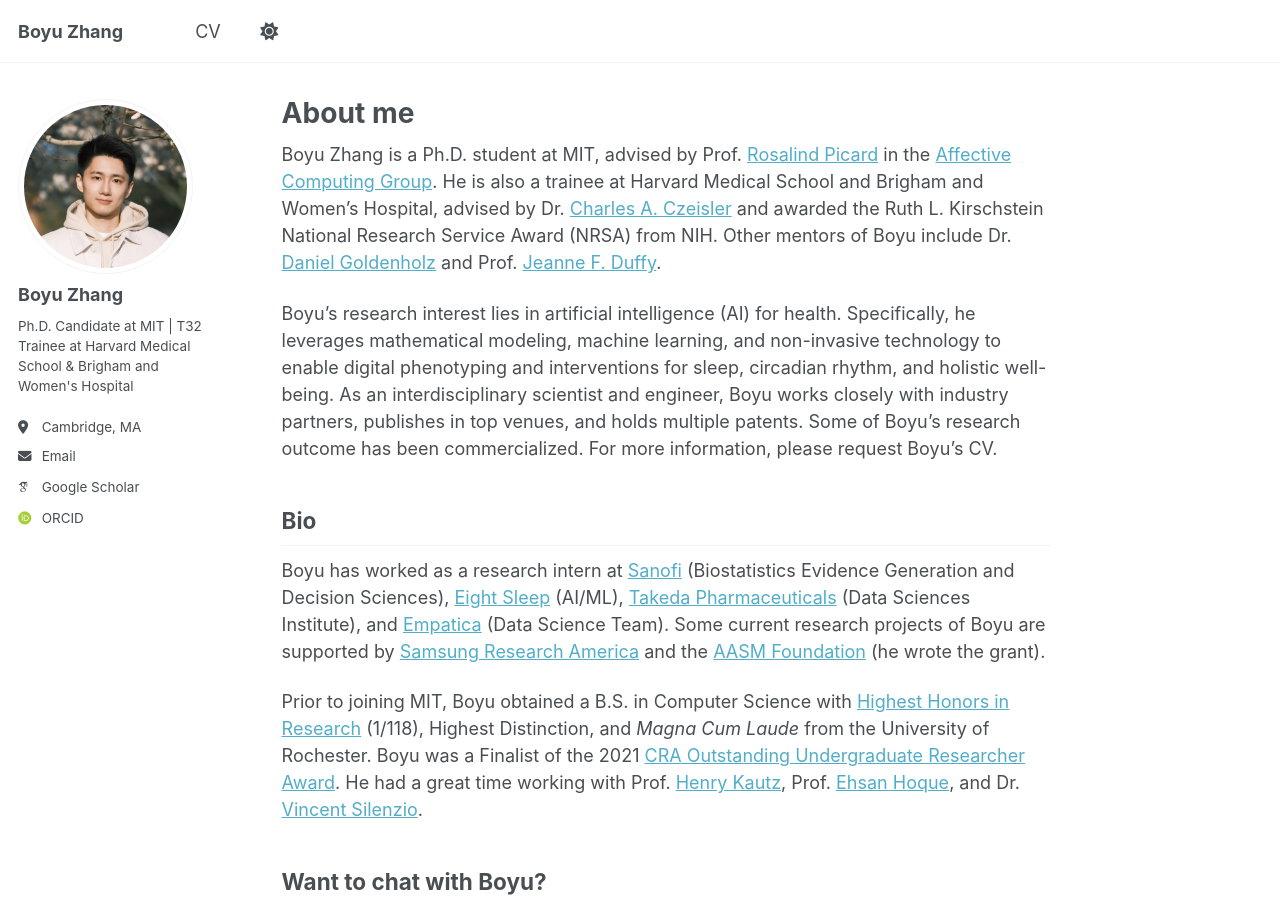
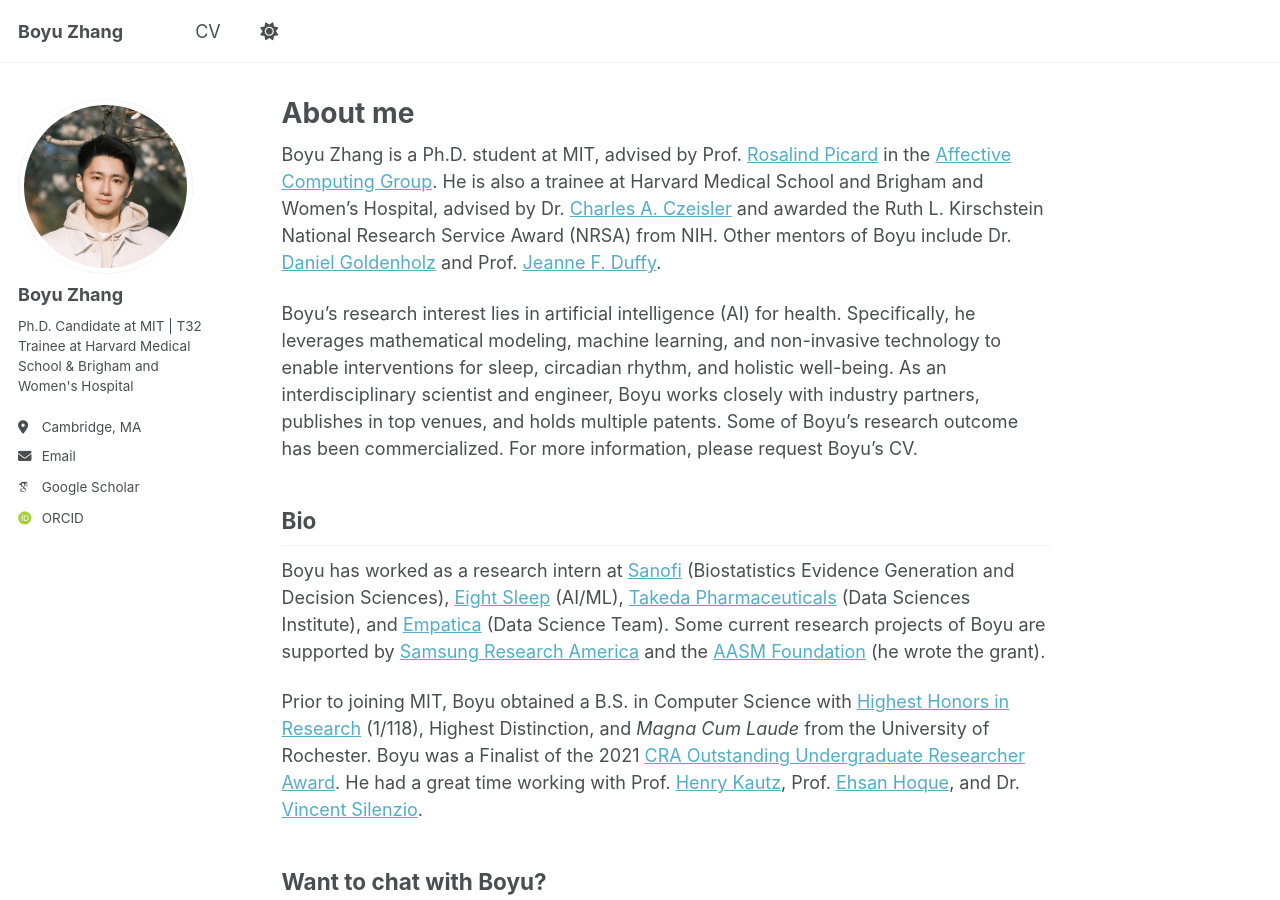
Before and after one commit to boyu-zhang-25/boyu-zhang-25.github.io, a Jekyll site: the page built from _pages/about.md, in a window 1280 px wide and 900 px high. Built offline with Jekyll 4.4.1, drawn with Linux system fonts in a browser that asks for light colours; some web fonts are replaced.

Commit message:
updated About

```diff
--- a/_pages/about.md
+++ b/_pages/about.md
@@ -9,7 +9,7 @@
 
 Boyu Zhang is a Ph.D. student at MIT, advised by Prof. [Rosalind Picard](https://web.media.mit.edu/~picard/) in the [Affective Computing Group](https://www.media.mit.edu/groups/affective-computing/overview/). He is also a trainee at Harvard Medical School and Brigham and Women's Hospital, advised by Dr. [Charles A. Czeisler](https://connects.catalyst.harvard.edu/Profiles/display/Person/24237) and awarded the Ruth L. Kirschstein National Research Service Award (NRSA) from NIH. Other mentors of Boyu include Dr. [Daniel Goldenholz](https://connects.catalyst.harvard.edu/Profiles/display/Person/27784) and Prof. [Jeanne F. Duffy](https://connects.catalyst.harvard.edu/Profiles/display/Person/17373).
 
-Boyu's research interest lies in artificial intelligence (AI) for health. Specifically, he leverages mathematical modeling, machine learning, and non-invasive technology to enable digital phenotyping and interventions for sleep, circadian rhythm, and holistic well-being. As an interdisciplinary scientist and engineer, Boyu works closely with industry partners, publishes in top venues, and holds multiple patents. Some of Boyu's research outcome has been commercialized. For more information, please request Boyu's CV.
+Boyu's research interest lies in artificial intelligence (AI) for health. Specifically, he leverages mathematical modeling, machine learning, and non-invasive technology to enable interventions for sleep, circadian rhythm, and holistic well-being. As an interdisciplinary scientist and engineer, Boyu works closely with industry partners, publishes in top venues, and holds multiple patents. Some of Boyu's research outcome has been commercialized. For more information, please request Boyu's CV.
 
 Bio
 ---
```
